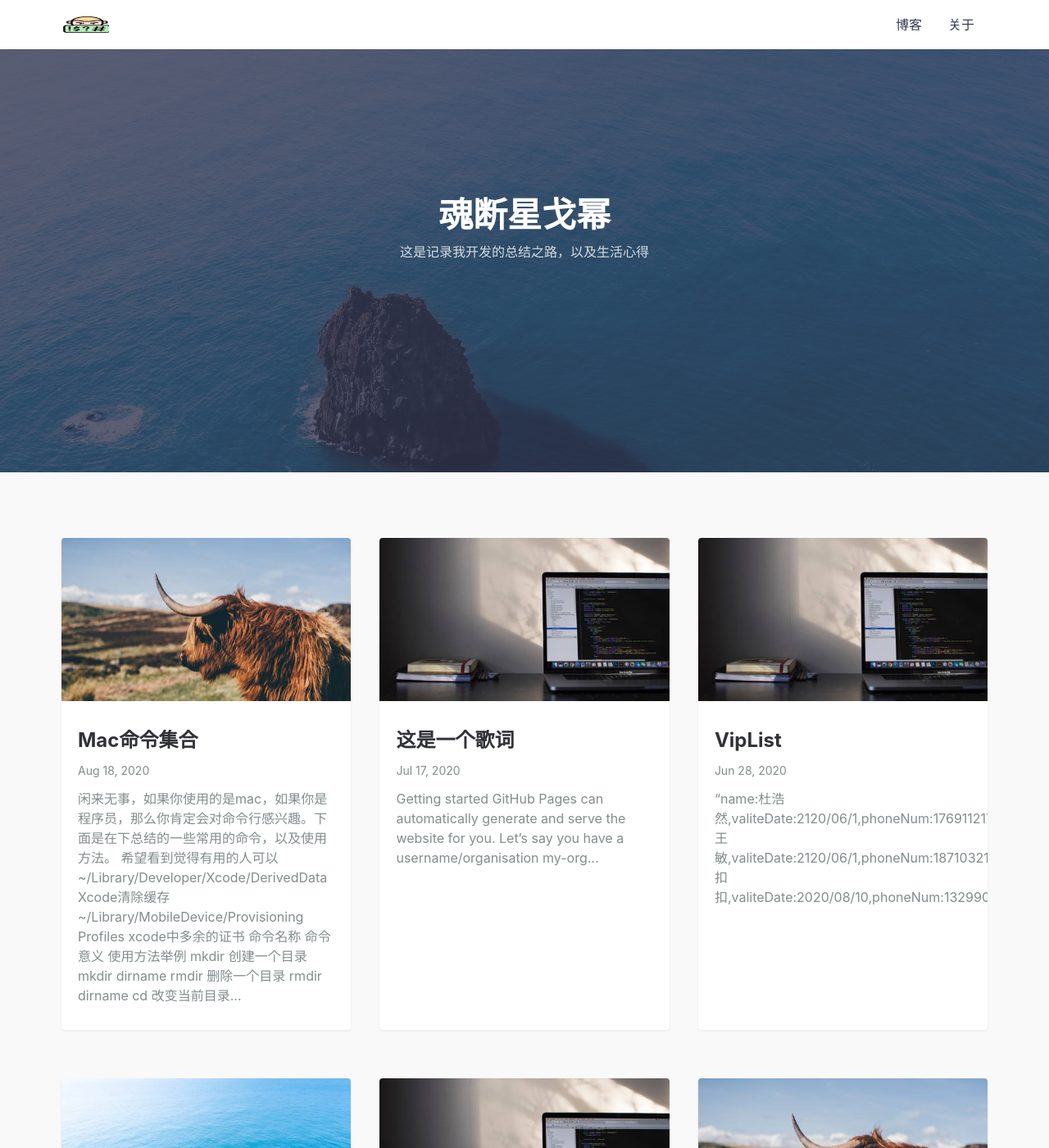
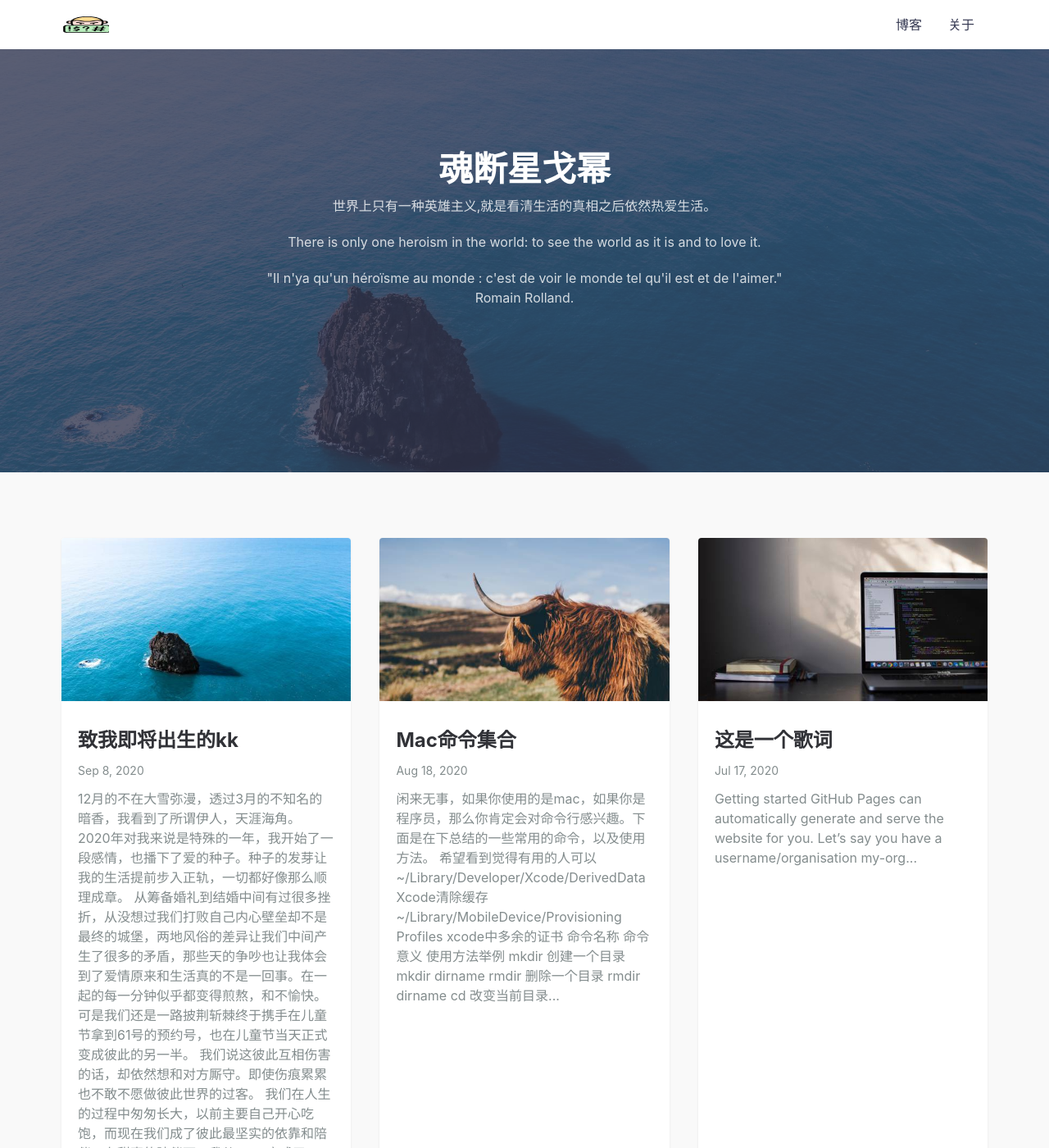
Before and after one commit to hunduanxinggemi/vvList.github.io, a Jekyll site: the page built from index.md, in a window 1280 px wide and 1400 px high. Shown: the whole window at 82% size. Built offline with Jekyll 4.4.1, drawn with Linux system fonts in a browser that asks for light colours; some of the changed text lies outside the part shown.

Commit message:
添加博客

```diff
--- a/_layouts/default.html
+++ b/_layouts/default.html
@@ -21,7 +21,9 @@ layout: compress
     <div class="hero lazyload" data-bg="{{site.url}}/assets/img/posts/sleek_lg.jpg">
       <div class="hero__wrap">
         <h1 class="hero__title">魂断星戈幂</h1>
-        <p class="hero__meta">这是记录我开发的总结之路，以及生活心得</p>
+        <p class="hero__meta">世界上只有一种英雄主义,就是看清生活的真相之后依然热爱生活。</p>
+        <p class="hero__meta">There is only one heroism in the world: to see the world as it is and to love it.</p>
+        <p class="hero__meta">"Il n'ya qu'un héroïsme au monde : c'est de voir le monde tel qu'il est et de l'aimer." Romain Rolland.</p>
       </div>
     </div>
 
--- /dev/null
+++ b/_posts/2020-09-8-致我即将出生的kk.md
@@ -0,0 +1,21 @@
+---
+layout: post
+title: 致我即将出生的kk
+featured-img: sleek
+---
+
+
+###  12月的不在大雪弥漫，透过3月的不知名的暗香，我看到了所谓伊人，天涯海角。
+
+2020年对我来说是特殊的一年，我开始了一段感情，也播下了爱的种子。种子的发芽让我的生活提前步入正轨，一切都好像那么顺理成章。
+从筹备婚礼到结婚中间有过很多挫折，从没想过我们打败自己内心壁垒却不是最终的城堡，两地风俗的差异让我们中间产生了很多的矛盾，那些天的争吵也让我体会到了爱情原来和生活真的不是一回事。在一起的每一分钟似乎都变得煎熬，和不愉快。
+
+`可是我们还是一路披荆斩棘终于携手在儿童节拿到61号的预约号，也在儿童节当天正式变成彼此的另一半。`
+## 我们说这彼此互相伤害的话，却依然想和对方厮守。即使伤痕累累也不敢不愿做彼此世界的过客。
+
+### 我们在人生的过程中匆匆长大，以前主要自己开心吃饱，而现在我们成了彼此最坚实的依靠和陪伴。在甜蜜的陪伴下，我从60kg变成了79kg，而敏弟也从57变成65kg左右。`我们一起吃饭遛弯，一起租房打扫，一起做饭看电影。一起笑，一起闹，一起为kkd放音乐、做胎教。`我们都在这个过程中变得和谐，我叮嘱照顾好身体，她叮嘱我别玩游戏。
+
+
+### 我几乎每晚都会给kk唱歌讲故事。我希望他的将来会有一个温馨有爱的家庭。也希望他健康快乐，聪明伶俐。 现在是2020-9-9号，我们依然过着平凡的生活，期待着宝贝的到来。我们的故事仍在继续......
+
+### Man bun umami keytar
```
Also changed, not shown: _posts/2020-04-14-10-tips-to-improve-your-workflow.md (deleted, +0 -24 lines).
